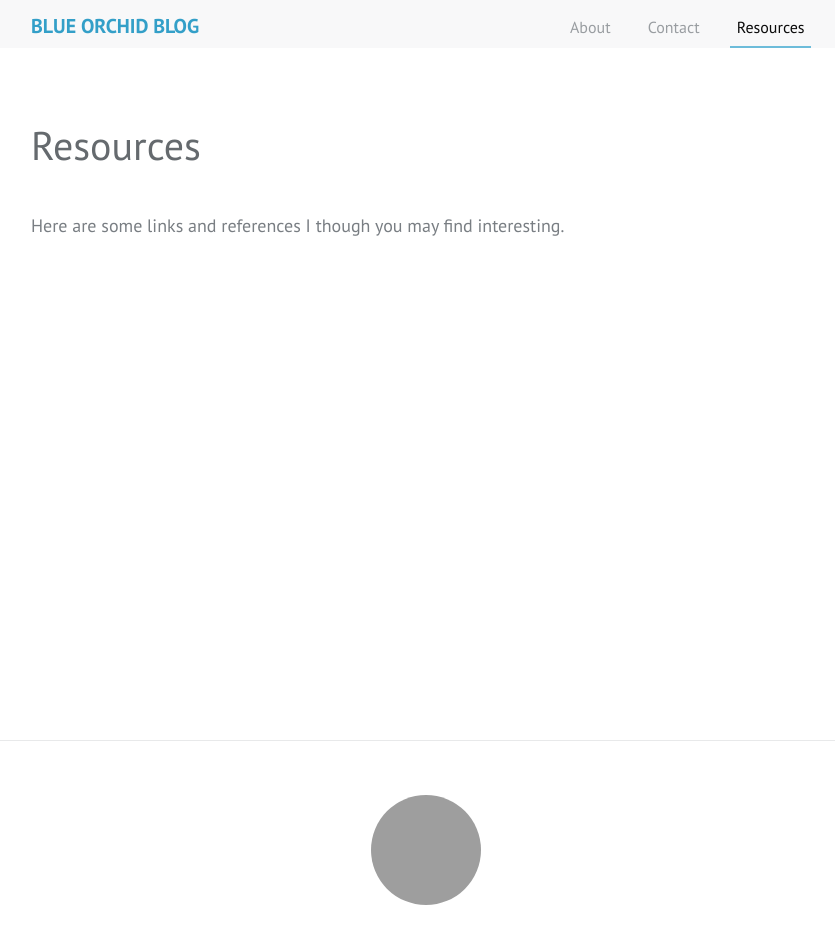
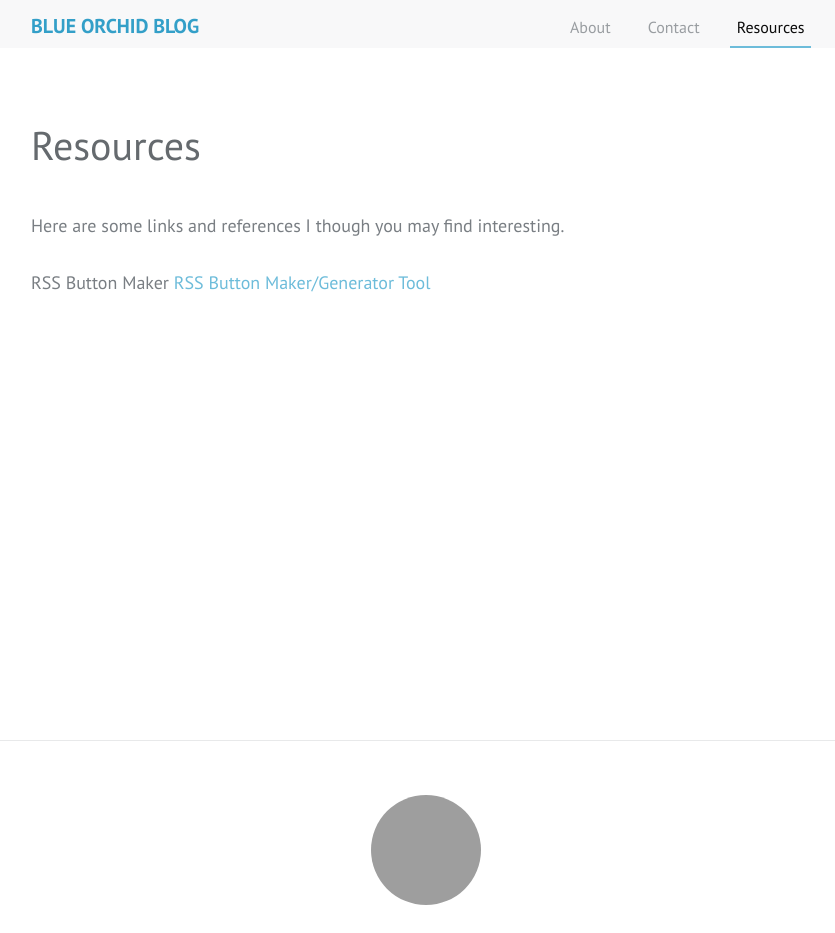
Before and after one commit to sallyinstc/sallyinstc.github.io, a Jekyll site: the page built from resources.md, in a window 1280 px wide. Shown: the top 933 px of the page, without its empty margins (214-1049 px from the left). Built offline with Jekyll 4.4.1, drawn with Linux system fonts in a browser that asks for light colours; grey boxes are pictures that could not be loaded.

Commit message:
update rss link

```diff
--- a/_includes/footer.html
+++ b/_includes/footer.html
@@ -4,7 +4,11 @@
     	<img class="img--avatar" src="http://www.gravatar.com/avatar/84c28e5b3746afc8313e132a2b213235" >
       <p>{{ site.description }} <br>
         Follow <a href="https://twitter.com/{{ site.twitter_username }}">@{{ site.twitter_username }}</a> or
-        subscribe <a href="{{ "/feed.xml" | prepend: site.baseurl }}">via RSS</a>
+        subscribe <a href="{{ "/feed.xml" | prepend: site.baseurl }}">via RSS</a> <a href="blueorchidweb.com/feed" title="Subscribe to my feed"><img src="/feed-icon.gif" style="border:0"/></a>
+		<br>
+		<a title="Subscribe to my feed" href="blueorchidweb.com/feed" style="text-decoration:none;"><span style="border:1px solid;border-color:#FC9 #630 #330 #F96;padding:0 3px;font:bold 10px verdana,sans-serif;color:#FFF;background:#F60;margin:0;">XML</span></a>
+		<br>
+		<a href="http://fusion.google.com/add?feedurl=blueorchidweb.com/feed"><img src="http://gmodules.com/ig/images/plus_google.gif" alt="Google Reader or Homepage" border="0"></a><br>
       </p>
     </div>
   </div>
--- a/resources.md
+++ b/resources.md
@@ -4,3 +4,5 @@ permalink: /resources/
 ---
 
 Here are some links and references I though you may find interesting.
+
+RSS Button Maker <a href="https://www.searchenginegenie.com/rss-button-maker-tool.php">RSS Button Maker/Generator Tool</a>
```
